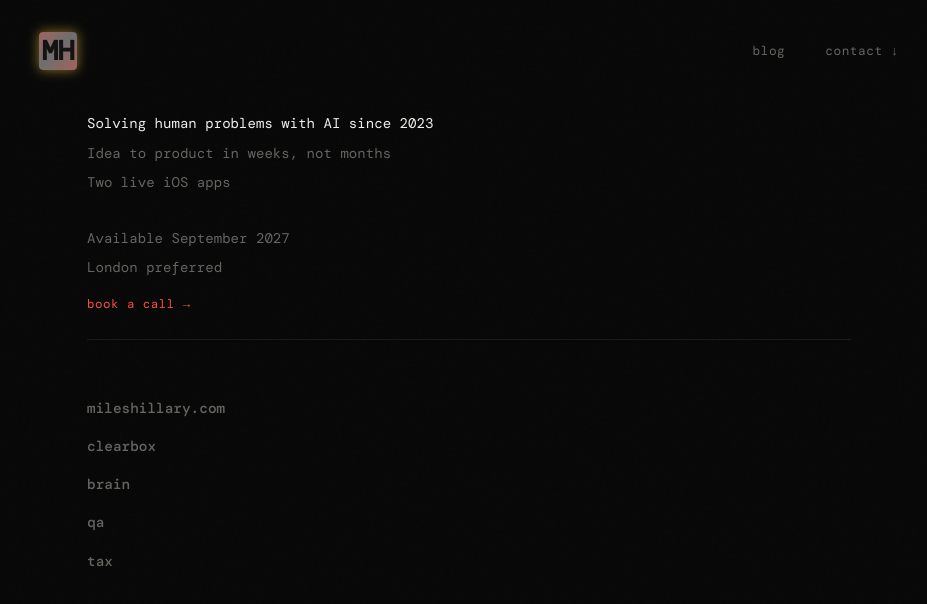
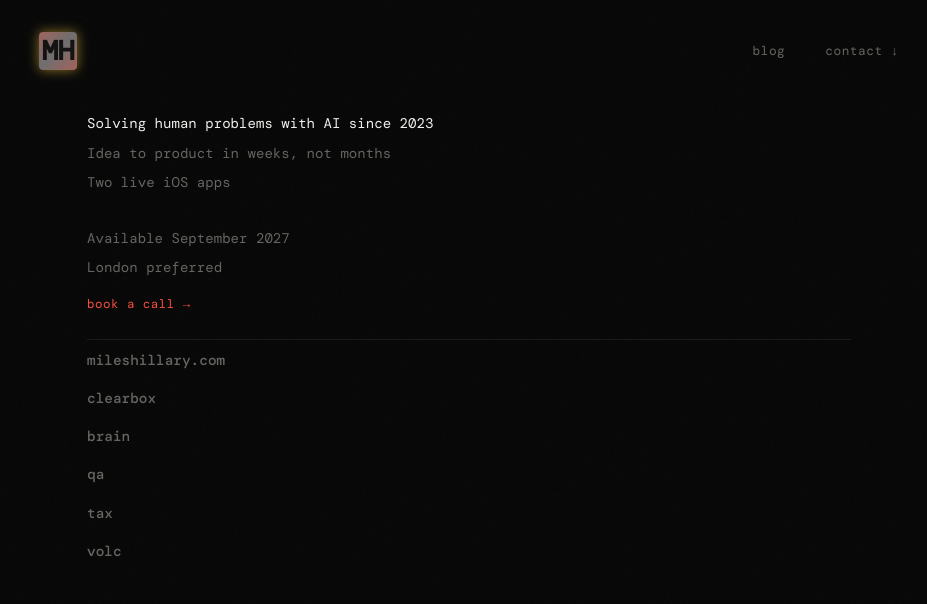
Before and after one commit to d00mkeeps/portfolio, a React (Vite) app: page / in a window 1280 px wide. Shown: the top 604 px of the page, without its empty margins (171-1098 px from the left). Built offline with nearby package versions, Linux system fonts and the light colour scheme; a web font is replaced by a local one.

Commit message:
feat(volc): add volc project to subdomains list and update LLM UX post app link

```diff
--- a/src/components/LinkBuilder.jsx
+++ b/src/components/LinkBuilder.jsx
@@ -28,6 +28,11 @@ const SUBS = [
     label: 'tax.mileshillary.com',
     live: 'https://tax.mileshillary.com',
   },
+  {
+    slug: 'volc',
+    label: 'volc.mileshillary.com',
+    live: 'https://apps.apple.com/gb/app/volc-ai-gym-coach/id6751469055',
+  },
 ]
 
 // ─── Main component ───────────────────────────────────────────────────────────
--- a/src/components/LinkBuilder.module.css
+++ b/src/components/LinkBuilder.module.css
@@ -1,6 +1,6 @@
 /* ─── Root ───────────────────────────────────────────────────────────────────── */
 .root {
-  padding: 3.5rem 0 4rem;
+  padding: 0.5rem 0 2.5rem;
 }
 
 /* ─── Links ──────────────────────────────────────────────────────────────────── */
--- a/src/posts/llm-chat-interface-ux.mdx
+++ b/src/posts/llm-chat-interface-ux.mdx
@@ -1,6 +1,8 @@
 ---
 title: LLM Chat Interface UX
 date: 2026-02-11
+minutes: 6
+appStoreUrl: https://apps.apple.com/gb/app/volc-ai-gym-coach/id6751469055
 summary: Latency, reasoning UX, and a bug I found in the Google Gemini UI — what I learned shipping reasoning for a fitness coaching agent.
 tags: [ai, ux, llm, volc]
 ---
@@ -8,8 +10,6 @@ tags: [ai, ux, llm, volc]
 *This was originally published on Substack on 11 February 2026. Republished here on 26 June 2026.*
 
 ---
-
-*this blog was written by a human*
 
 This week I shipped reasoning for Volc, my fitness coaching agent, to enhance performance and enable better telemetry for Crucible.
 
```
